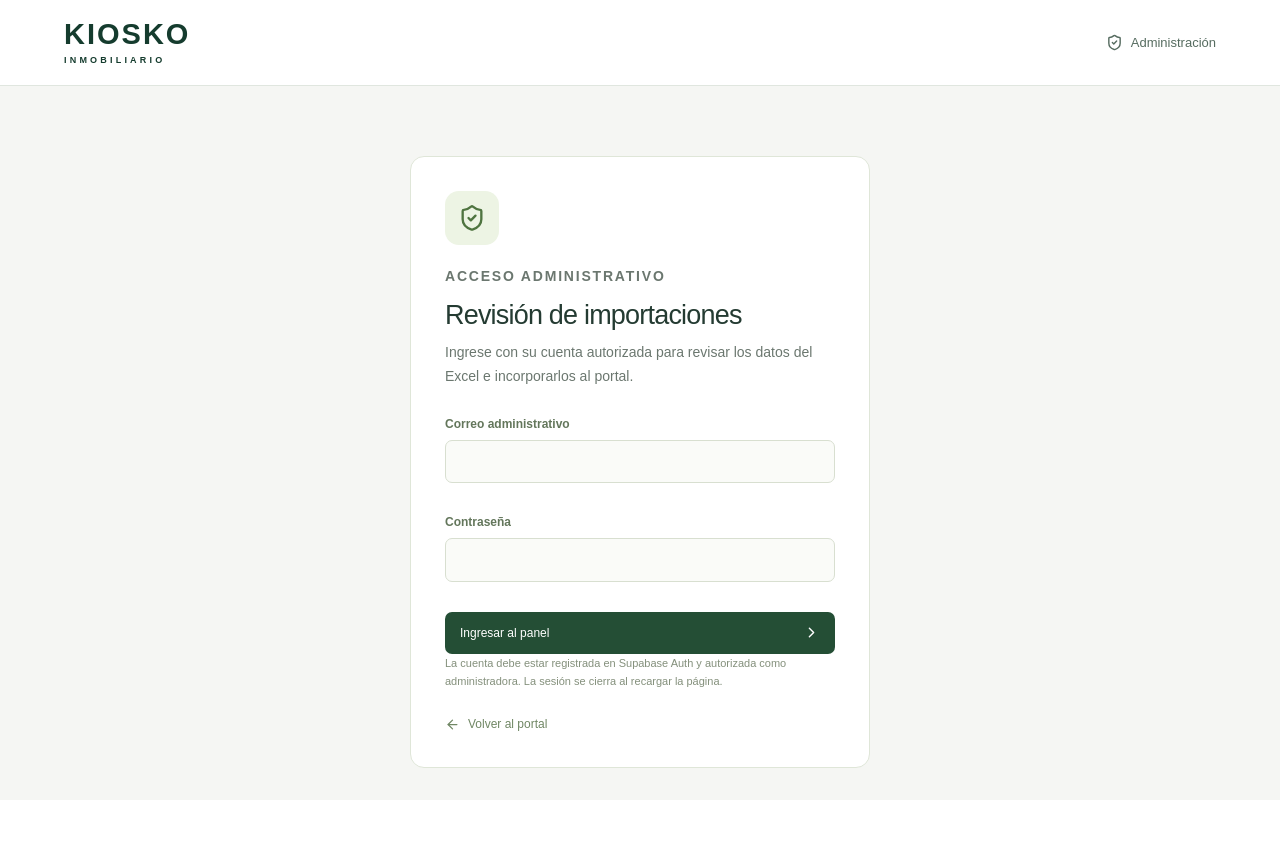
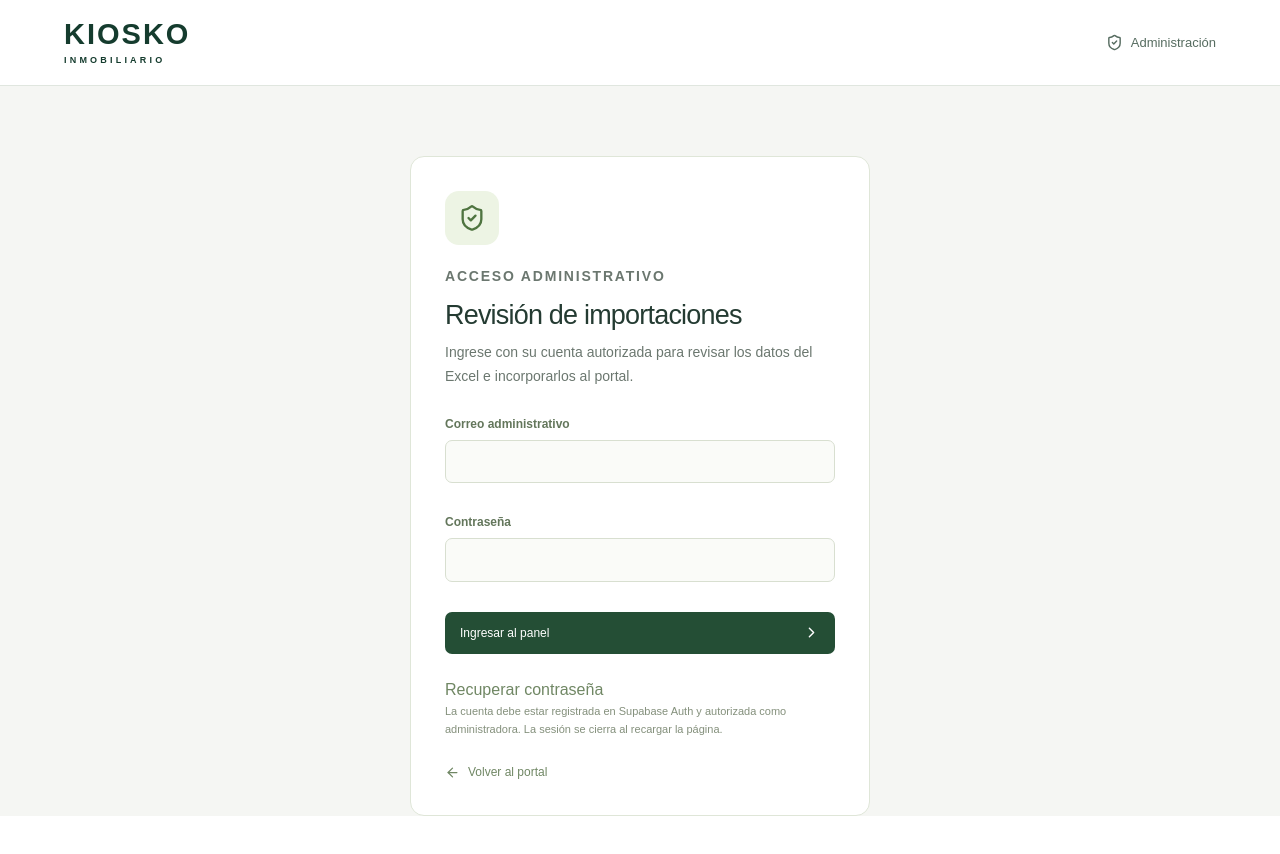
Before and after one commit to KioskoInmobiliario/portalKiosko, a Next.js app: page /admin/importaciones in a window 1280 px wide. Shown: the top 854 px of the page. Before the commit the page ends 800 px from the top, so only its background shows below. Built offline with nearby package versions, Linux system fonts and the light colour scheme.

Commit message:
Agrega recuperación de contraseña al acceso administrativo y retorno de correos

```diff
--- a/app/admin/importaciones/panel.tsx
+++ b/app/admin/importaciones/panel.tsx
@@ -16,6 +16,18 @@ export default function AdminPanel() {
  const [busy,setBusy] = useState(false); const [notice,setNotice] = useState(''); const [errors,setErrors] = useState<string[]>([]);
  const [confirm,setConfirm] = useState(false); const [onlyIssues,setOnlyIssues] = useState(false);
  const [authEmail,setAuthEmail] = useState(''); const [password,setPassword] = useState('');
+ const [recovering,setRecovering] = useState(false);
+ async function recoverPassword(e: React.FormEvent) {
+  e.preventDefault(); if (busy) return; setBusy(true); setErrors([]); setNotice('');
+  try {
+   const redirect = `${window.location.origin}/auth/activar`;
+   const res = await fetch(`${SUPABASE_URL}/auth/v1/recover?redirect_to=${encodeURIComponent(redirect)}`, {
+    method:'POST', headers:{apikey:SUPABASE_PUBLISHABLE_KEY,'Content-Type':'application/json'}, body:JSON.stringify({email:authEmail.trim()})
+   });
+   if (!res.ok) throw new Error(res.status===429?'Espere unos minutos antes de solicitar otro enlace.':'No se pudo enviar la recuperación. Intente nuevamente más tarde.');
+   setNotice('Si el correo está registrado, recibirá un enlace para configurar su contraseña. Revise también la carpeta de correo no deseado.');
+  } catch(e) {setErrors([(e as Error).message]);} finally {setBusy(false);}
+ }
  const request = async (access: string, body: unknown): Promise<ReviewData> => {
   const res = await fetch('/api/admin/imports', { method: 'POST', headers: { Authorization: `Bearer ${access}`, 'Content-Type': 'application/json' }, body: JSON.stringify(body), cache: 'no-store' });
   const json = await res.json();
@@ -80,7 +92,9 @@ export default function AdminPanel() {
  return <main className={styles.shell}>
   <header className={styles.header}><Link href="/" className={styles.brand}>KIOSKO<span>INMOBILIARIO</span></Link><div className={styles.adminLabel}><ShieldCheck size={17}/> Administración</div>{token&&<button onClick={logout} className={styles.light}><LogOut size={16}/> Salir</button>}</header>
   {!token ? <section className={styles.login}><div className={styles.icon}><ShieldCheck size={28}/></div><p className={styles.eyebrow}>ACCESO ADMINISTRATIVO</p><h1>Revisión de importaciones</h1><p>Ingrese con su cuenta autorizada para revisar los datos del Excel e incorporarlos al portal.</p>
-   <form onSubmit={login}><label className={styles.field}><span>Correo administrativo</span><input type="email" autoComplete="username" required value={authEmail} onChange={e=>setAuthEmail(e.target.value)}/></label><label className={styles.field}><span>Contraseña</span><input type="password" autoComplete="current-password" required value={password} onChange={e=>setPassword(e.target.value)}/></label><button className={styles.primary} disabled={busy}>{busy?'Verificando acceso…':'Ingresar al panel'}<ChevronRight size={17}/></button></form>
+   <form onSubmit={recovering?recoverPassword:login}><label className={styles.field}><span>Correo administrativo</span><input type="email" autoComplete="username" required disabled={busy} value={authEmail} onChange={e=>setAuthEmail(e.target.value)}/></label>{!recovering&&<label className={styles.field}><span>Contraseña</span><input type="password" autoComplete="current-password" required value={password} onChange={e=>setPassword(e.target.value)}/></label>}<button className={styles.primary} disabled={busy}>{recovering?(busy?'Enviando enlace…':'Enviar enlace de recuperación'):(busy?'Verificando acceso…':'Ingresar al panel')}<ChevronRight size={17}/></button></form>
+   <button type="button" className={styles.back} disabled={busy} style={{background:'none',border:0,padding:0}} onClick={()=>{setRecovering(!recovering);setPassword('');setErrors([]);setNotice('');}}>{recovering?'Volver al inicio de sesión':'Recuperar contraseña'}</button>
+   <div role="status">{notice&&<p className={styles.success}>{notice}</p>}</div>
    <div role="alert">{errors.map(e=><p className={styles.error} key={e}>{e}</p>)}</div><p className={styles.hint}>La cuenta debe estar registrada en Supabase Auth y autorizada como administradora. La sesión se cierra al recargar la página.</p><Link className={styles.back} href="/"><ArrowLeft size={15}/> Volver al portal</Link>
   </section> : <div className={styles.content}>
    <div className={styles.title}><div><p className={styles.eyebrow}>DATOS DEL PORTAL</p><h1>Revisión de importaciones</h1><p>Revise el origen, corrija los campos y apruebe cada incorporación.</p></div><button className={styles.light} disabled={busy} onClick={refresh}>Actualizar datos</button></div>
--- /dev/null
+++ b/app/auth-return.tsx
@@ -0,0 +1,15 @@
+'use client';
+import { useEffect } from 'react';
+
+// Dashboard recovery emails use the Site URL by default. Keep the session
+// fragment in the browser and forward it to the password setup page.
+export default function AuthReturn() {
+ useEffect(()=>{
+  if (window.location.pathname !== '/') return;
+  const params = new URLSearchParams(window.location.hash.slice(1));
+  if (['invite','recovery'].includes(params.get('type') || '') || params.has('error_code')) {
+   window.location.replace('/auth/activar'+window.location.hash);
+  }
+ },[]);
+ return null;
+}
--- a/app/layout.tsx
+++ b/app/layout.tsx
@@ -1,6 +1,7 @@
 import type { Metadata } from "next";
 import { Geist, Geist_Mono } from "next/font/google";
 import "./globals.css";
+import AuthReturn from './auth-return';
 
 const geistSans = Geist({
   variable: "--font-geist-sans",
@@ -34,6 +35,7 @@ export default function RootLayout({
       <body
         className={`${geistSans.variable} ${geistMono.variable} antialiased`}
       >
+        <AuthReturn />
         {children}
       </body>
     </html>
--- /dev/null
+++ b/tests/password-recovery-browser.mjs
@@ -0,0 +1,35 @@
+import {createRequire} from 'node:module';
+import assert from 'node:assert/strict';
+const require=createRequire(`${process.env.CODEX_PRIMARY_RUNTIME_NODE_MODULES}/package.json`);
+const {chromium}=require('playwright');
+const browser=await chromium.launch({headless:true,args:['--no-sandbox'],executablePath:process.env.PLAYWRIGHT_CHROMIUM_EXECUTABLE});
+try {
+ const page=await browser.newPage({viewport:{width:390,height:844}});
+ let requests=0; const failures=[]; page.on('pageerror',e=>failures.push(e.message));
+ await page.route('**/auth/v1/recover?*',r=>{
+  requests++;
+  assert.equal(new URL(r.request().url()).searchParams.get('redirect_to'),'http://localhost:3001/auth/activar');
+  assert.deepEqual(r.request().postDataJSON(),{email:'admin@example.invalid'});
+  return r.fulfill(requests===1?{json:{}}:{status:429,json:{msg:'rate limited'}});
+ });
+ await page.route('**/auth/v1/user',r=>r.fulfill({json:{id:'synthetic-user',email:'admin@example.invalid',email_confirmed_at:'2026-09-30T00:00:00Z'}}));
+ await page.goto('http://localhost:3001/admin/importaciones');
+ await page.getByRole('button',{name:'Recuperar contraseña',exact:true}).click();
+ assert.equal(await page.getByLabel('Contraseña',{exact:true}).count(),0);
+ await page.getByLabel('Correo administrativo').fill('admin@example.invalid');
+ await page.getByRole('button',{name:'Enviar enlace de recuperación'}).click();
+ await page.getByRole('status').filter({hasText:'Si el correo está registrado'}).waitFor();
+ assert.equal(requests,1);
+ await page.getByRole('button',{name:'Enviar enlace de recuperación'}).click();
+ await page.getByText('Espere unos minutos antes de solicitar otro enlace.').waitFor();
+ await page.getByRole('button',{name:'Volver al inicio de sesión'}).click();
+ await page.getByLabel('Contraseña',{exact:true}).waitFor();
+ assert.equal(await page.evaluate(()=>document.documentElement.scrollWidth>innerWidth),false);
+ await page.goto('http://localhost:3001/#type=recovery&access_token=synthetic-token');
+ await page.getByText('Cuenta confirmada: admin@example.invalid').waitFor();
+ assert.equal(new URL(page.url()).pathname,'/auth/activar');
+ assert.equal(new URL(page.url()).hash,'');
+ assert.equal(await page.evaluate(()=>localStorage.length),0);
+ assert.deepEqual(failures,[]);
+ console.log('Recuperación: envío, redirección, privacidad, límite de solicitudes, retorno al acceso y móvil comprobados.');
+} finally {await browser.close();}
```
